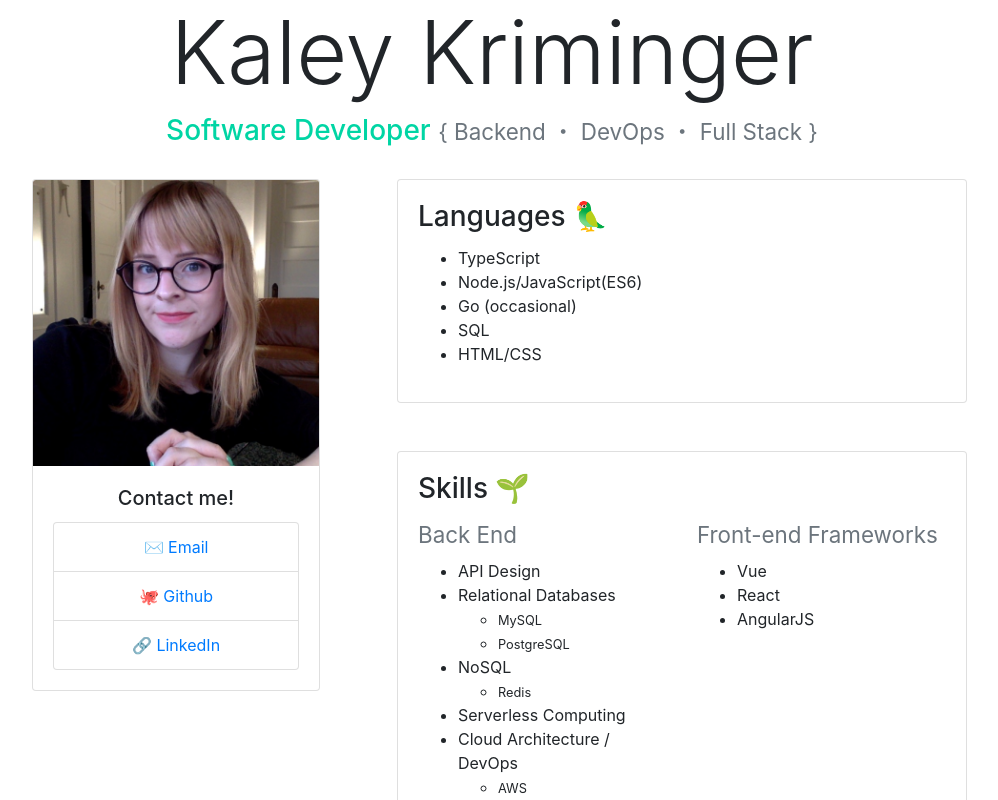
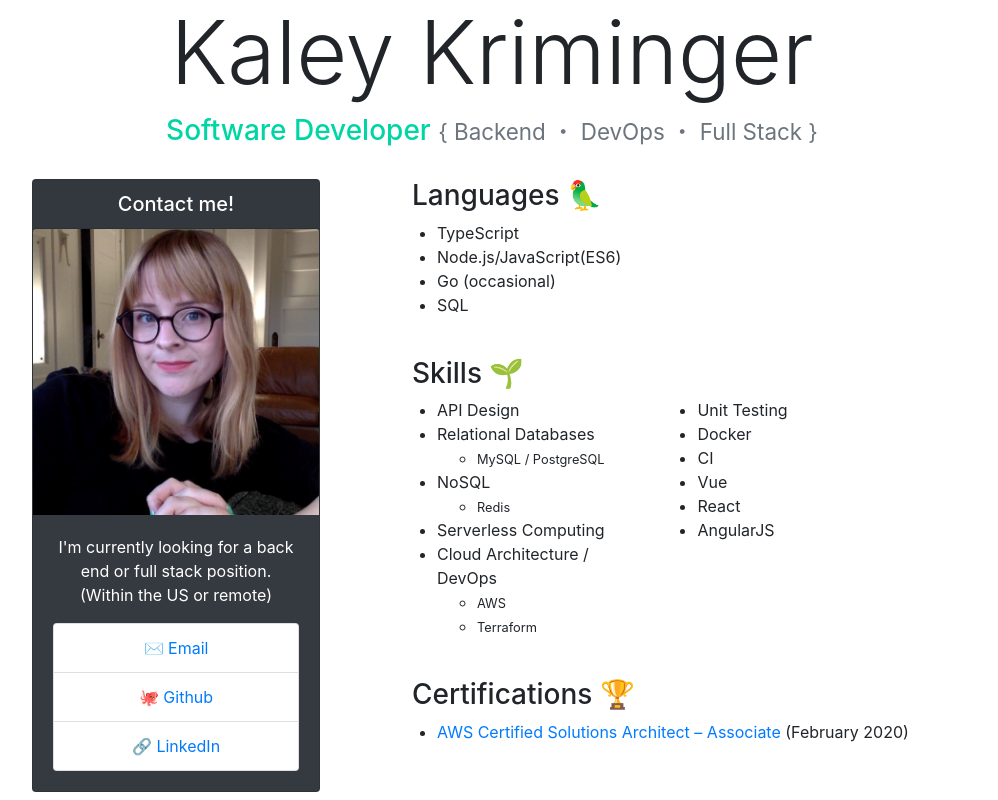
Before and after one commit to KaleyKrim/kkdotcom-vue, a Vue app: page / in a window 1280 px wide. Shown: the top 800 px of the page, without its empty margins (148-1146 px from the left). Built offline with nearby package versions, Linux system fonts and the light colour scheme.

Commit message:
fix column spacing/format

```diff
--- a/src/App.vue
+++ b/src/App.vue
@@ -12,10 +12,11 @@
     <br />
     <div class="row justify-content-center">
       <div class="col-4">
-        <div class="card text-center" style="width: 18rem;">
+        <div class="card text-center bg-dark text-white" style="width: 18rem;">
+          <h5 class="card-header">Contact me!</h5>
           <img class="card-img-top" src="./assets/kaley.png" alt="kaley" />
           <div class="card-body">
-            <h5 class="card-title">Contact me!<small></small></h5>
+            <p class="card-text">I'm currently looking for a back end or full stack position. (Within the US or remote)</p>
             <ul class="list-group">
               <li class="list-group-item">
                 <a href="mailto:kaley.kriminger@gmail.com">✉️ Email</a>
--- a/src/components/ResumeContent.vue
+++ b/src/components/ResumeContent.vue
@@ -1,32 +1,33 @@
 <template>
   <div class="resume-content">
-    <div class="card row">
-      <div class="card-body">
-        <h3 class="card-title">Languages 🦜</h3>
+    <div class="row">
+      <div class="col-12">
+        <h3>Languages 🦜</h3>
+      </div>
+      <div class="row">
+        <div class="col">
           <ul>
             <li>TypeScript</li>
             <li>Node.js/JavaScript(ES6)</li>
             <li>Go (occasional)</li>
             <li>SQL</li>
-          <li>HTML/CSS</li>
           </ul>
         </div>
       </div>
+    </div>
     <br />
-    <br />
-    <div class="card row">
-      <div class="card-body">
-        <h3 class="card-title">Skills 🌱</h3>
     <div class="row">
-          <div class="col">
-            <h3><small class="text-muted">Back End</small></h3>
+      <div class="col-12">
+        <h3>Skills 🌱</h3>
+      </div>
+      <div class="row">
+        <div class="col-7">
           <ul>
             <li>API Design</li>
             <li>
               Relational Databases
               <ul>
-                  <li><small>MySQL</small></li>
-                  <li><small>PostgreSQL</small></li>
+                <li><small>MySQL / PostgreSQL</small></li>
               </ul>
             </li>
             <li>
@@ -43,15 +44,13 @@
                 <li><small>Terraform</small></li>
               </ul>
             </li>
-
+          </ul>
+        </div>
+        <div class="col-5">
+          <ul>
+            <li>Unit Testing</li>
             <li>Docker</li>
             <li>CI</li>
-              <li>Unit Testing</li>
-            </ul>
-          </div>
-          <div class="col">
-            <h3><small class="text-muted">Front-end Frameworks</small></h3>
-            <ul>
             <li>Vue</li>
             <li>React</li>
             <li>AngularJS</li>
@@ -59,12 +58,11 @@
         </div>
       </div>
     </div>
+    <br />
+    <div class="row">
+      <div class="col-12">
+        <h3>Certifications 🏆</h3>
       </div>
-    <br />
-    <br />
-    <div class="card row">
-      <div class="card-body">
-        <h3 class="card-title">Certifications 🏆</h3>
       <ul>
         <li>
           <a
@@ -76,7 +74,6 @@
       </ul>
     </div>
   </div>
-  </div>
 </template>
 
 <script>
@@ -85,5 +82,4 @@ export default {
 };
 </script>
 
-<!-- Add "scoped" attribute to limit CSS to this component only -->
 <style scoped></style>
```
Lines whose indentation alone changed are shown as unchanged.
